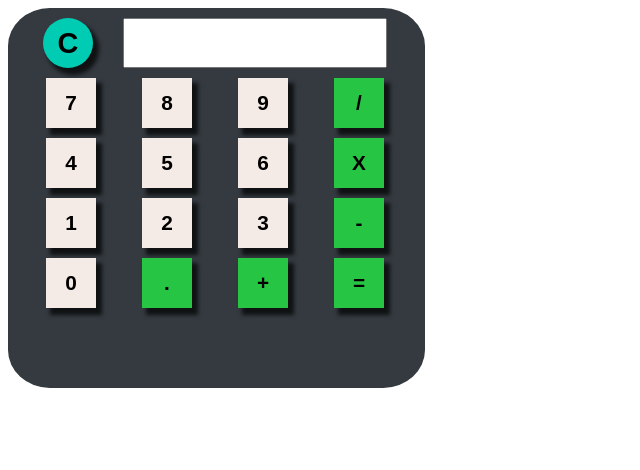
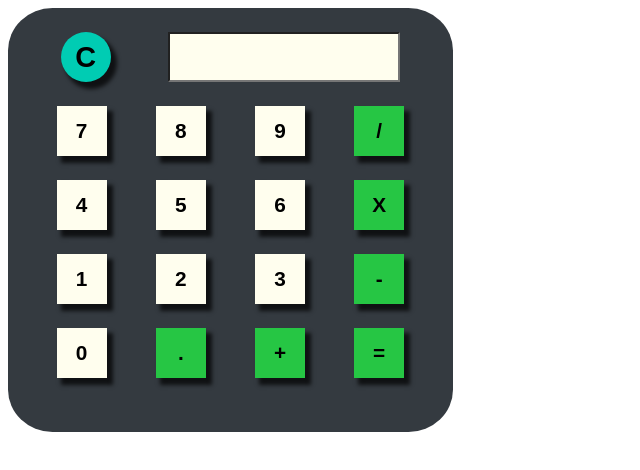
Before and after one commit to RCavadini/fe0122a-Riccardo-Cavadini, a plain HTML site: page s4/progetto/index.html in a window 1280 px wide. Shown: the whole page, without its empty margins (0-640 px from the left). Drawn offline with Linux system fonts and the light colour scheme.

Commit message:
CssCalcolatrice

```diff
--- a/s4/progetto/css/style.css
+++ b/s4/progetto/css/style.css
@@ -3,45 +3,40 @@
   flex-direction: column;
   width: 31vw;
   height: 45vh;
-  padding: 10px;
+  padding: 3vh;
+  padding-bottom: 5vh;
   border-radius: 10%;
   background-color: #343a40;
 }
 #Result {
-  width: 20vw;
+  width: 17.5vw;
 }
 div #clacResultRow {
   display: flex;
   justify-content: space-around;
-  width: 30vw;
 }
 div #calcFirstRow {
   display: flex;
   justify-content: space-around;
-  width: 30vw;
 }
 div #calcSecondRow {
   display: flex;
   justify-content: space-around;
-  width: 30vw;
 }
 div #calcThirdRow {
   display: flex;
   justify-content: space-around;
-  width: 30vw;
 }
 div #lastRow {
   display: flex;
   justify-content: space-around;
-  width: 30vw;
 }
 button {
   font-size: 1.3rem;
-  margin-top: 10px;
-  margin-left: 10px;
+  margin-top: 3vh;
   width: 50px;
   height: 50px;
-  background-color: #f4eae6;
+  background-color: #fffeee;
   border: none;
   box-shadow: 5px 6px 4px 1px rgba(0, 0, 0, 0.71);
   font-weight: bolder;
@@ -59,4 +54,5 @@ button {
 }
 input[type="text"] {
   font-size: 24px;
+  background-color: #fffeee;
 }
```
Also changed, not shown: s4/progetto/js/script.js (line endings or trailing spaces).
